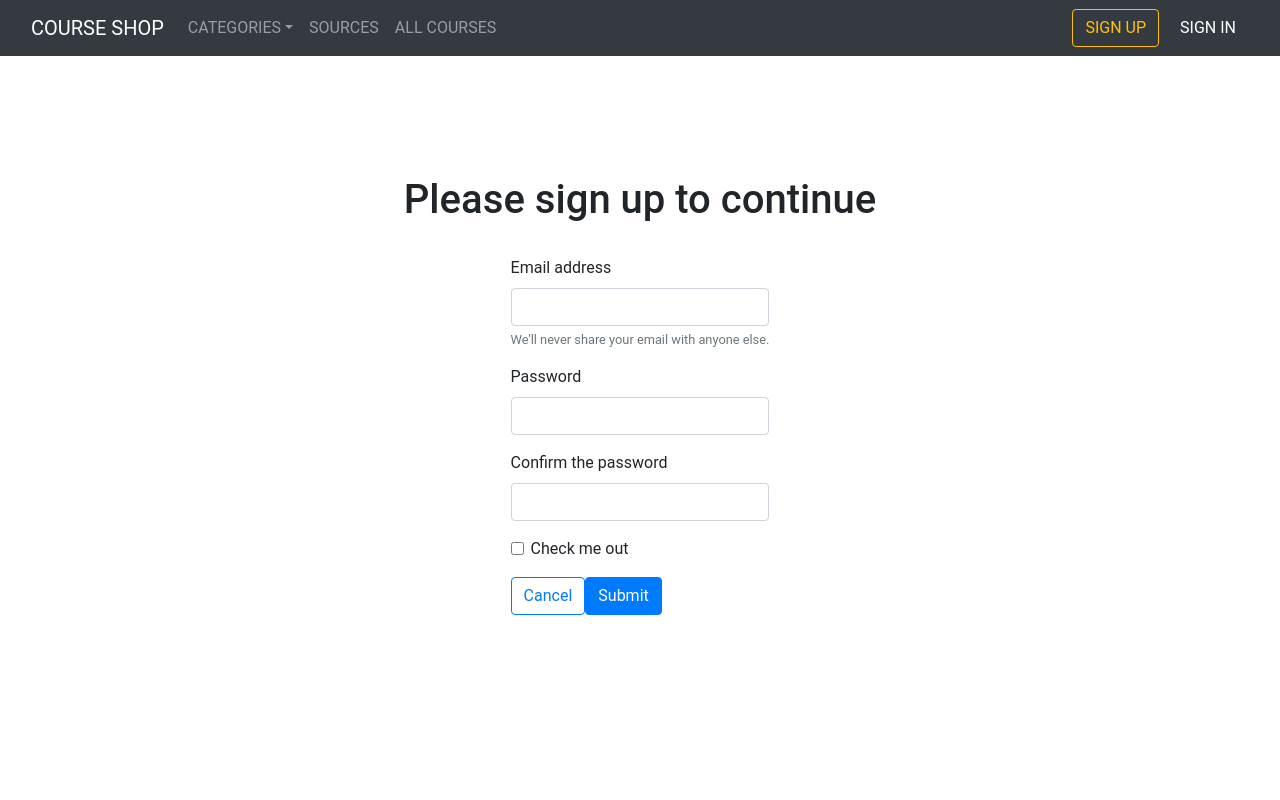
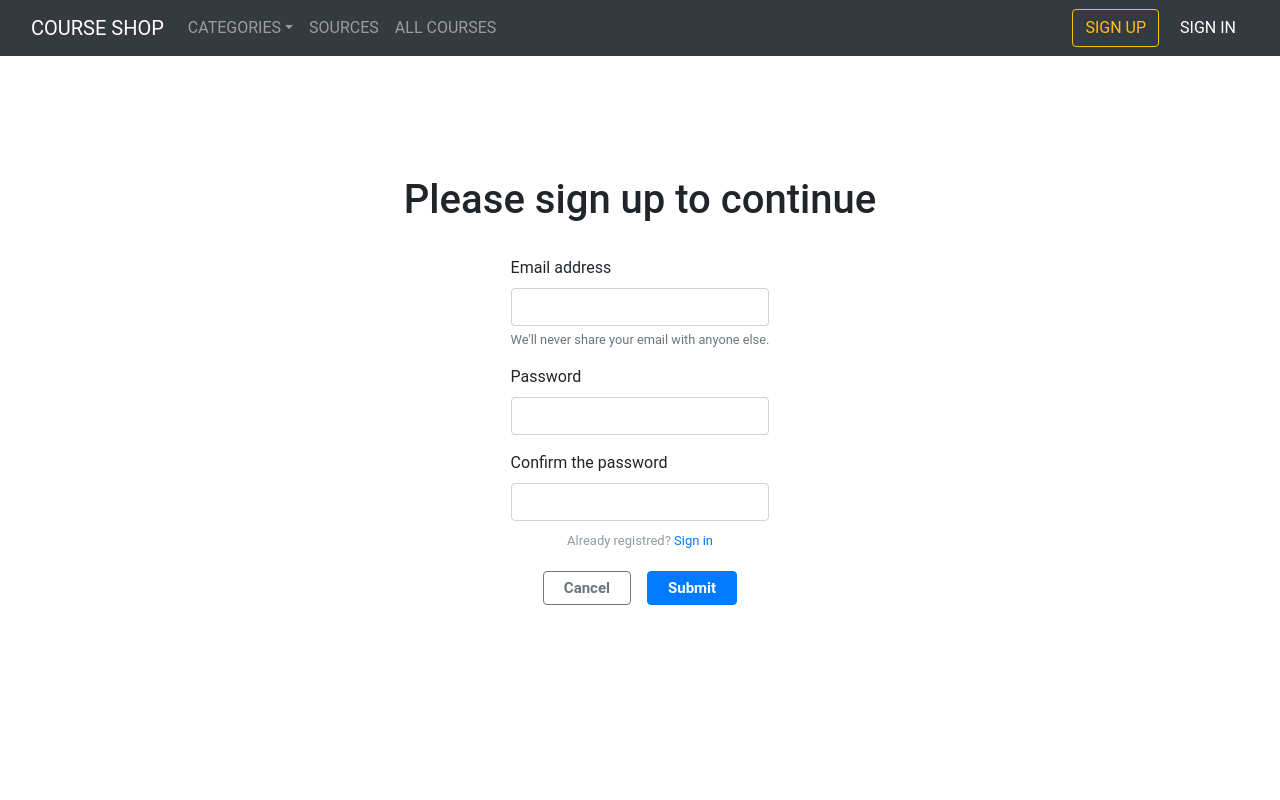
Before and after one commit to H1dEx/course-shop, a React (Create React App) app: page /sign-up in a window 1280 px wide. Shown: the top 800 px of the page. Built offline with nearby package versions, Linux system fonts and the light colour scheme; a web font is replaced by a local one.

Commit message:
authentication layout

```diff
--- a/src/components/common/BandComponent/index.tsx
+++ b/src/components/common/BandComponent/index.tsx
@@ -1,9 +1,11 @@
-import React from 'react'
+import React from "react";
 
 interface IProps {
-  children: any
+  children: any;
+  classes?: string[];
 }
 
-export const BandComponent: React.FC<IProps> = ({ children }) => {
-  return <div className="bg-secondary mt-5 pt-3 pb-4">{children}</div>
-}
+export const BandComponent: React.FC<IProps> = ({ children, classes = [] }) => {
+  const newClasses = `${classes.join(' ')} bg-secondary pt-3 pb-4`
+  return <div className={newClasses}>{children}</div>;
+};
--- a/src/components/common/Button/index.tsx
+++ b/src/components/common/Button/index.tsx
@@ -1,18 +1,39 @@
-import React from 'react'
-import styled from 'styled-components'
+import React from "react";
+import styled from "styled-components";
 
 const ButtonStyle = styled.button`
   font-weight: 700;
   font-size: 15px;
-`
+  padding: 5px 20px;
+`;
 
 interface IProps {
-  outlined?: boolean
+  outlined?: boolean;
+  classes?: string[];
+  color?:
+    | "primary"
+    | "secondary"
+    | "success"
+    | "danger"
+    | "warning"
+    | "info"
+    | "light"
+    | "dark"
+    | "body"
+    | "muted"
+    | "white"
+    | "black";
 }
 
-export const Button: React.FC<IProps> = ({ children, outlined }) => {
-  const classes = `${
-    outlined ? 'btn-outline-success ' : 'btn-success '
-  } btn`
-  return <ButtonStyle className={classes}>{children}</ButtonStyle>
-}
+export const Button: React.FC<IProps> = ({
+  children,
+  outlined,
+  classes = [],
+  color = "success",
+}) => {
+  const newClasses = `${
+    outlined ? `btn-outline-${color} ` : `btn-${color} `
+  } btn
+  ${classes.join(" ")}`;
+  return <ButtonStyle className={newClasses}>{children}</ButtonStyle>;
+};
--- a/src/components/pages/Archive/index.tsx
+++ b/src/components/pages/Archive/index.tsx
@@ -1,13 +1,15 @@
 import React from 'react'
+import { BandComponent } from '../../common/BandComponent'
 import { Course } from '../../common/CourseItem'
+import { Grid, Row } from '../../common/Grid'
 import { Search } from '../../common/Search'
 
 export function Archive() {
   return (
     <>
-      <div className="bg-secondary pt-4 pb-5">
-        <div className="container">
-          <div className="row">
+      <BandComponent classes={["bg-dark"]}>
+        <Grid>
+          <Row>
             <div className="col-8 offset-2">
               <h1 className="text-center mt-4 text-light">All courses</h1>
               <h5 className="text-center mt-4 text-light">
@@ -17,17 +19,17 @@ export function Archive() {
             <div className="col-6 offset-3 mt-4 mb-2">
               <Search />
             </div>
-          </div>
-        </div>
-      </div>
-      <div className="container pt-3">
+          </Row>
+        </Grid>
+      </BandComponent>
+      <Grid classes={["pt-4", "pb-5"]}>
         <h3 className="mb-5 mt-4">All courses</h3>
         <Course>
           <Course.Item />
           <Course.Item />
           <Course.Item />
         </Course>
-      </div>
+      </Grid>
     </>
   )
 }
--- a/src/components/pages/Entire/index.tsx
+++ b/src/components/pages/Entire/index.tsx
@@ -61,12 +61,12 @@ export function Entire() {
         </Row>
       </Grid>
 
-      <BandComponent>
-        <Grid classes={["pt-4", "pb-3"]}>
+      <BandComponent classes={["mt-5"]}>
+        <Grid classes={["pt-4", "pb-3"]} fluid>
           <Subheader classes={["text-center", "pb-2"]} light>
             Popular categories
           </Subheader>
-          <Row classes={["justify-content-center"]}>
+          <div style={{display: 'flex', justifyContent: 'center', flexWrap: 'wrap', maxWidth: 1570, margin: '0px auto'}}>
             <MiniCard url={img} text="CSS" />
             <MiniCard url={img} text="CSS" />
             <MiniCard url={img} text="CSS" />
@@ -76,7 +76,7 @@ export function Entire() {
             <MiniCard url={img} text="CSS" />
             <MiniCard url={img} text="CSS" />
             <MiniCard url={img} text="CSS" />
-          </Row>
+          </div>
           <ButtonWrapper className="pt-3">
             <Button>All categories</Button>
           </ButtonWrapper>
--- a/src/components/pages/Signin/index.tsx
+++ b/src/components/pages/Signin/index.tsx
@@ -1,18 +1,20 @@
-import React from 'react'
-import styled from 'styled-components'
+import React from "react";
+import styled from "styled-components";
+import { Button } from "../../common/Button";
 
 const Wrapper = styled.div`
-  padding-top: 17vh;
+  padding-top: 15vh;
   display: flex;
   align-items: center;
   justify-content: center;
   flex-direction: column;
-`
+  padding-bottom: 10vh;
+`;
 
 export const Signin: React.FC = () => (
   <Wrapper>
     <h1 className="text-center">Please sign in to continue</h1>
-    <form className="mt-4">
+    <form className="mt-4 d-flex justify-content-center flex-column">
       <div className="form-group">
         <label htmlFor="exampleInputEmail1">Email address</label>
         <input
@@ -45,9 +47,12 @@ export const Signin: React.FC = () => (
           Check me out
         </label>
       </div>
-      <button type="submit" className="btn btn-primary">
-        Submit
-      </button>
+      <div className="d-flex justify-content-center">
+        <Button outlined classes={["mr-3"]} color="secondary">
+          Cancel
+        </Button>
+        <Button color="primary">Submit</Button>
+      </div>
     </form>
   </Wrapper>
-)
+);
--- a/src/components/pages/Signup/index.tsx
+++ b/src/components/pages/Signup/index.tsx
@@ -1,5 +1,7 @@
-import React from 'react'
-import styled from 'styled-components'
+import React from "react";
+import { Link } from "react-router-dom";
+import styled from "styled-components";
+import { Button } from "../../common/Button";
 
 const Wrapper = styled.div`
   padding-top: 15vh;
@@ -7,12 +9,19 @@ const Wrapper = styled.div`
   align-items: center;
   justify-content: center;
   flex-direction: column;
+  padding-bottom: 10vh;
+`;
+
+const RegistredLink = styled.span`
+  font-size: 13px;
+  color: #949a9f;
+  margin-bottom: 20px;
 `
 
 export const Signup: React.FC = () => (
   <Wrapper>
     <h1 className="text-center">Please sign up to continue</h1>
-    <form className="mt-4">
+    <form className="mt-4 d-flex justify-content-center flex-column">
       <div className="form-group">
         <label htmlFor="exampleInputEmail1">Email address</label>
         <input
@@ -34,7 +43,7 @@ export const Signup: React.FC = () => (
           id="exampleInputPassword1"
         />
       </div>
-      <div className="form-group">
+      <div className="form-group" style={{marginBottom: 10}}>
         <label htmlFor="exampleInputPassword1">Confirm the password</label>
         <input
           type="password"
@@ -42,22 +51,15 @@ export const Signup: React.FC = () => (
           id="exampleInputPassword1"
         />
       </div>
-
-      <div className="form-group form-check">
-        <input
-          type="checkbox"
-          className="form-check-input"
-          id="exampleCheck1"
-        />
-        <label className="form-check-label" htmlFor="exampleCheck1">
-          Check me out
-        </label>
+        <RegistredLink className="text-center">
+          Already registred? <Link to="/">Sign in</Link>
+        </RegistredLink>
+      <div className="d-flex justify-content-center">
+        <Button outlined classes={["mr-3"]} color="secondary">
+          Cancel
+        </Button>
+        <Button color="primary">Submit</Button>
       </div>
-
-      <button className="btn btn-outline-primary">Cancel</button>
-      <button type="submit" className="btn btn-primary">
-        Submit
-      </button>
     </form>
   </Wrapper>
-)
+);
```
Also changed, not shown: 1 other file (tests, documents, lock files or other folders).
